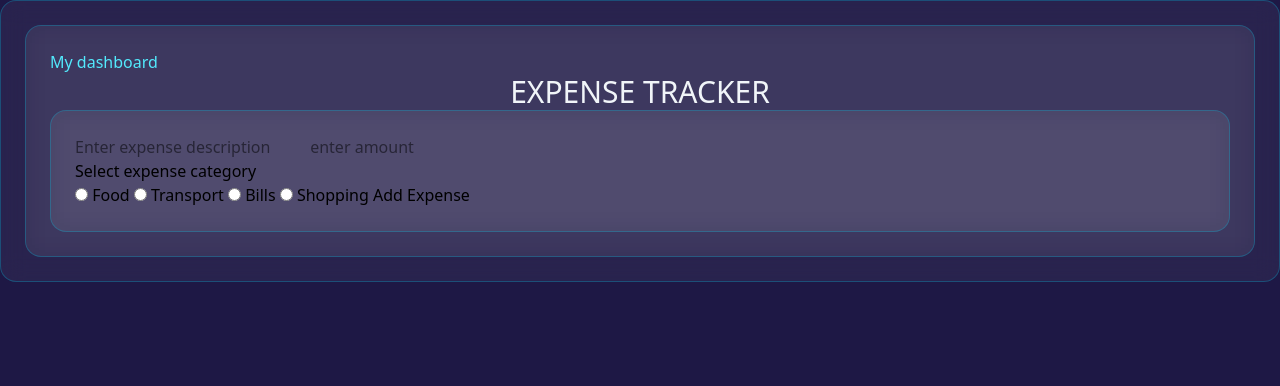
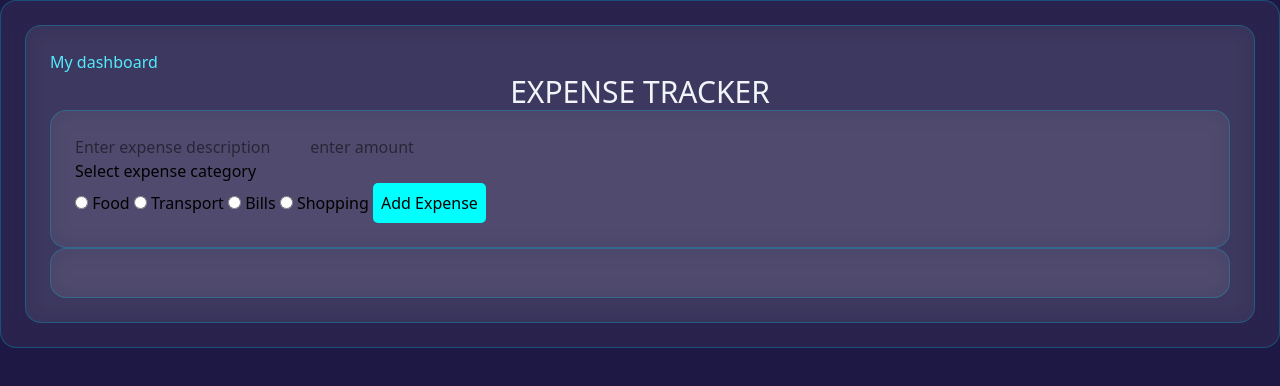
Before and after one commit to imaninaitore/expense-tracker, a plain HTML site: page intex.html in a window 1280 px wide. Drawn offline with nearby package versions, Linux system fonts and the light colour scheme.

Commit message:
style add button and expense list with css

```diff
--- a/style.css
+++ b/style.css
@@ -1,3 +1,17 @@
 body {
 background-color: rgb(30, 24, 69);
 }
+
+.AddButton{
+    background-color: aqua;
+    padding: 8px;
+    border-radius: 5px;
+}
+
+.expense-list{
+    background-color: rgba(255, 255, 255, 0.05);
+    backdrop-filter: blur(12px);
+    border: 1px solid rgba(6, 182, 212, 0.3);
+    border-radius: 1rem; /* 16px */
+    padding: 1.5rem;     /* 24px */
+}
```
